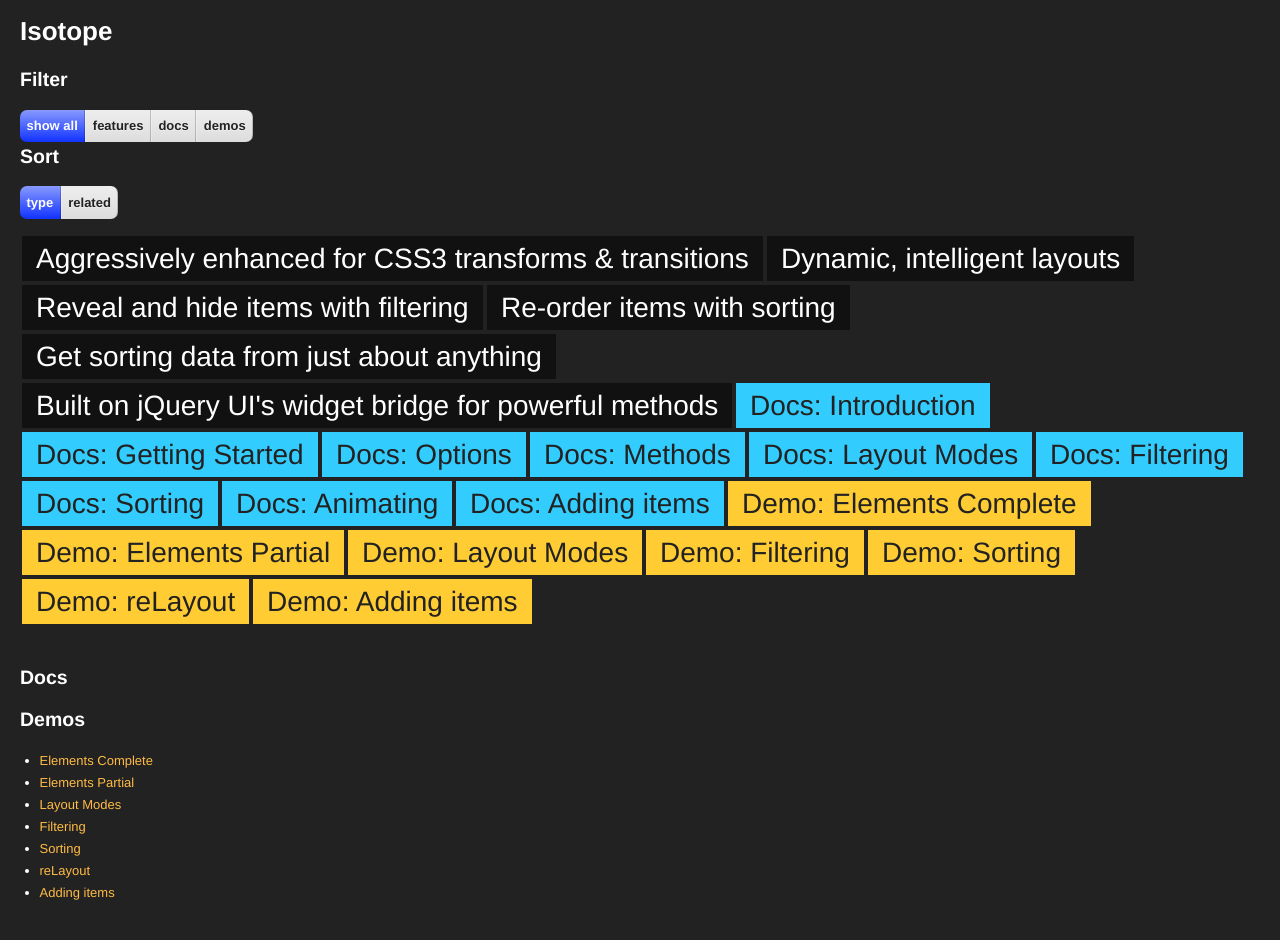
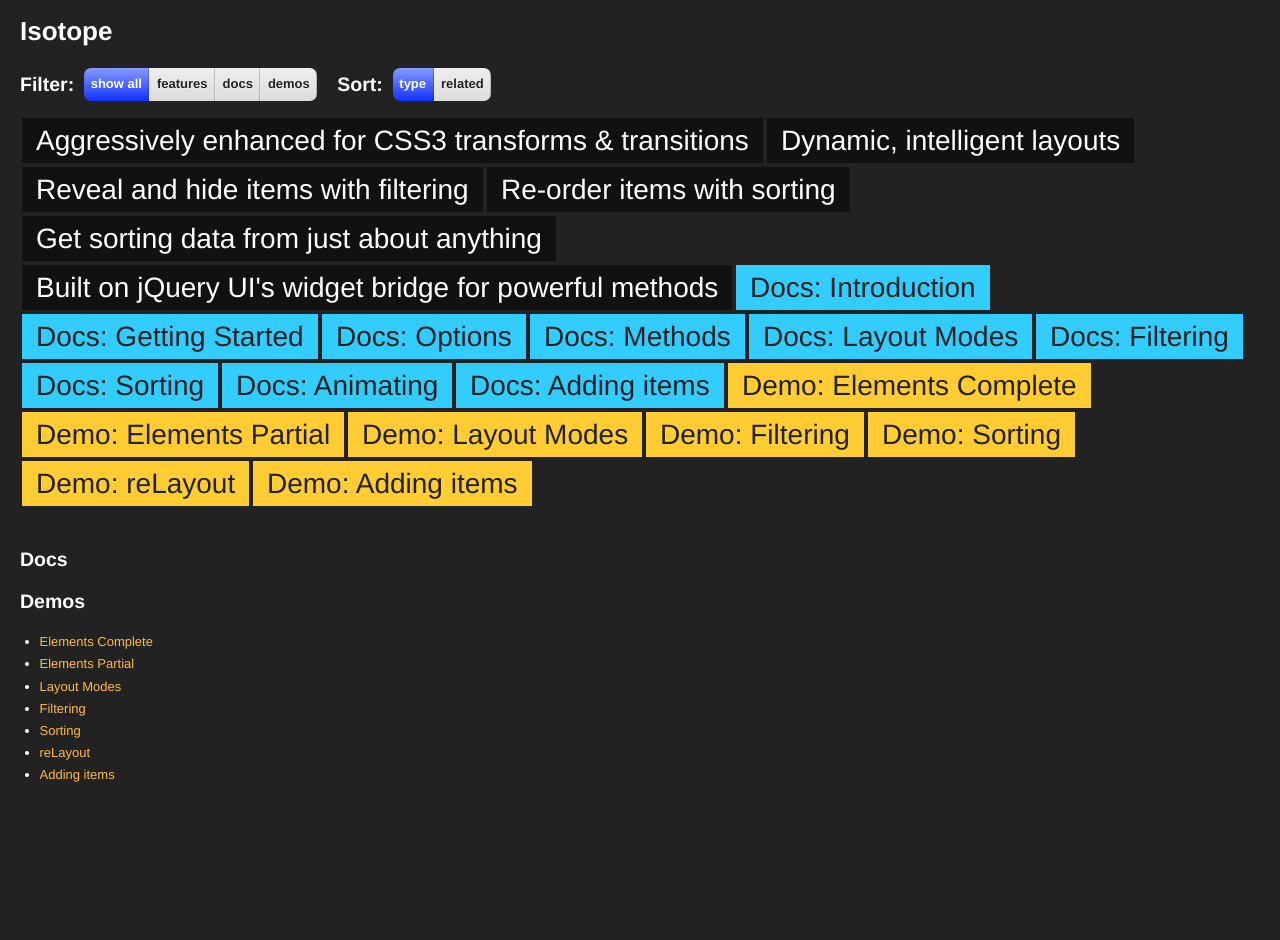
Before and after one commit to metafizzy/isotope, a Jekyll site: the page built from index.html, in a window 1280 px wide. Built offline with Jekyll 4.4.1, drawn with Linux system fonts in a browser that asks for light colours.

Commit message:
docs : inline options

```diff
--- a/index.html
+++ b/index.html
@@ -10,21 +10,36 @@
 
   <link rel="stylesheet" href="css/style.css" type="text/css" media="screen" />
 
+  <style media="screen">
+    #options > * {
+      float: left;
+      margin-right: 10px;
+    }
+
+    #options h2 {
+      line-height: 32px;
+      margin-bottom: 0;
+    }
+
+    #options ul {
+      margin-right: 20px;
+    }
+  </style>
 
 </head>
 <body>
 
   <h1>{{ site.name }}</h1>
 
-  <section id="options">
-    <h2>Filter</h2>
+  <section id="options" class="clearfix">
+    <h2>Filter:</h2>
     <ul id="filter" class="option-set floated clearfix">
       <li><a href="#show-all" data-filter="*" class="selected">show all</a></li>
       <li><a href="#features" data-filter=".feature">features</a></li>
       <li><a href="#docs" data-filter=".doc">docs</a></li>
       <li><a href="#demos" data-filter=".demo">demos</a></li>
     </ul>
-    <h2>Sort</h2>
+    <h2>Sort:</h2>
     <ul id="sort" class="option-set floated clearfix">
       <li><a href="#type" data-sort="original-order" class="selected">type</a></li>
       <li><a href="#related" data-sort="related">related</a></li>
```
